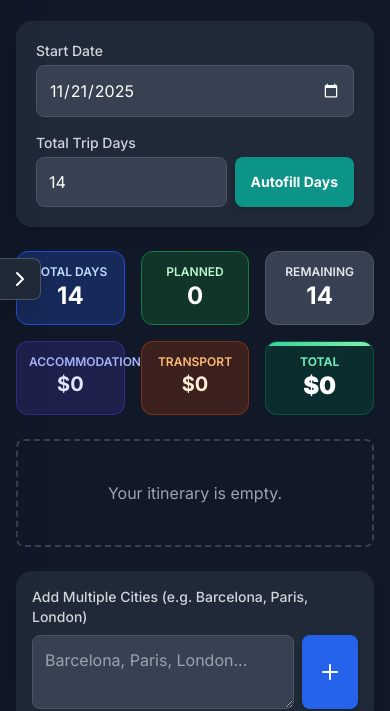
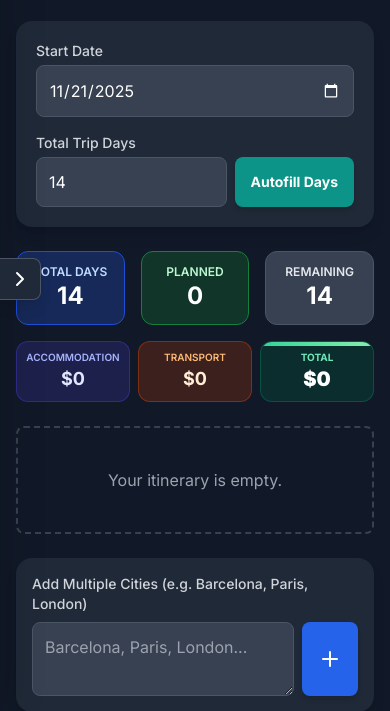
Before and after one commit to sebacris97/Travel-itinerary-planner, a plain HTML site: page index.html in a window 390 px wide. Shown: the part 143-854 px from the top of the page. Drawn offline with nearby package versions, Linux system fonts and the light colour scheme.

Commit message:
improved history and fixed some visuals glitch

```diff
--- a/index.html
+++ b/index.html
@@ -66,19 +66,19 @@
             </div>
         </section>
 
-        <section class="mb-6 grid grid-cols-3 gap-4">
-            <div class="text-center p-3 bg-indigo-900/40 rounded-xl border border-indigo-700/50">
-                <div class="text-xs text-indigo-300 uppercase font-semibold">Accommodation</div>
-                <div class="text-xl font-bold text-indigo-100" translate="no"><span id="acc-currency-symbol">$</span><span id="total-accommodation">0</span></div>
+	<section class="mb-6 grid grid-cols-3 gap-2 md:gap-4">
+            <div class="text-center p-2 md:p-3 bg-indigo-900/40 rounded-xl border border-indigo-700/50">
+                <div class="text-[10px] md:text-xs text-indigo-300 uppercase font-semibold truncate">Accommodation</div>
+                <div class="text-lg md:text-xl font-bold text-indigo-100" translate="no"><span id="acc-currency-symbol">$</span><span id="total-accommodation">0</span></div>
             </div>
-            <div class="text-center p-3 bg-orange-900/40 rounded-xl border border-orange-700/50">
-                <div class="text-xs text-orange-300 uppercase font-semibold">Transport</div>
-                <div class="text-xl font-bold text-orange-100" translate="no"><span id="trans-currency-symbol">$</span><span id="total-transport">0</span></div>
+            <div class="text-center p-2 md:p-3 bg-orange-900/40 rounded-xl border border-orange-700/50">
+                <div class="text-[10px] md:text-xs text-orange-300 uppercase font-semibold truncate">Transport</div>
+                <div class="text-lg md:text-xl font-bold text-orange-100" translate="no"><span id="trans-currency-symbol">$</span><span id="total-transport">0</span></div>
             </div>
-            <div class="text-center p-3 bg-emerald-900/40 rounded-xl border border-emerald-700/50 relative overflow-hidden">
+            <div class="text-center p-2 md:p-3 bg-emerald-900/40 rounded-xl border border-emerald-700/50 relative overflow-hidden">
                 <div class="absolute top-0 left-0 w-full h-1 bg-gradient-to-r from-emerald-400 to-green-300"></div>
-                <div class="text-xs text-emerald-300 uppercase font-bold">Total</div>
-                <div class="text-2xl font-black text-white" translate="no"><span id="global-currency-symbol">$</span><span id="total-global">0</span></div>
+                <div class="text-[10px] md:text-xs text-emerald-300 uppercase font-bold truncate">Total</div>
+                <div class="text-xl md:text-2xl font-black text-white" translate="no"><span id="global-currency-symbol">$</span><span id="total-global">0</span></div>
             </div>
         </section>
 
```
